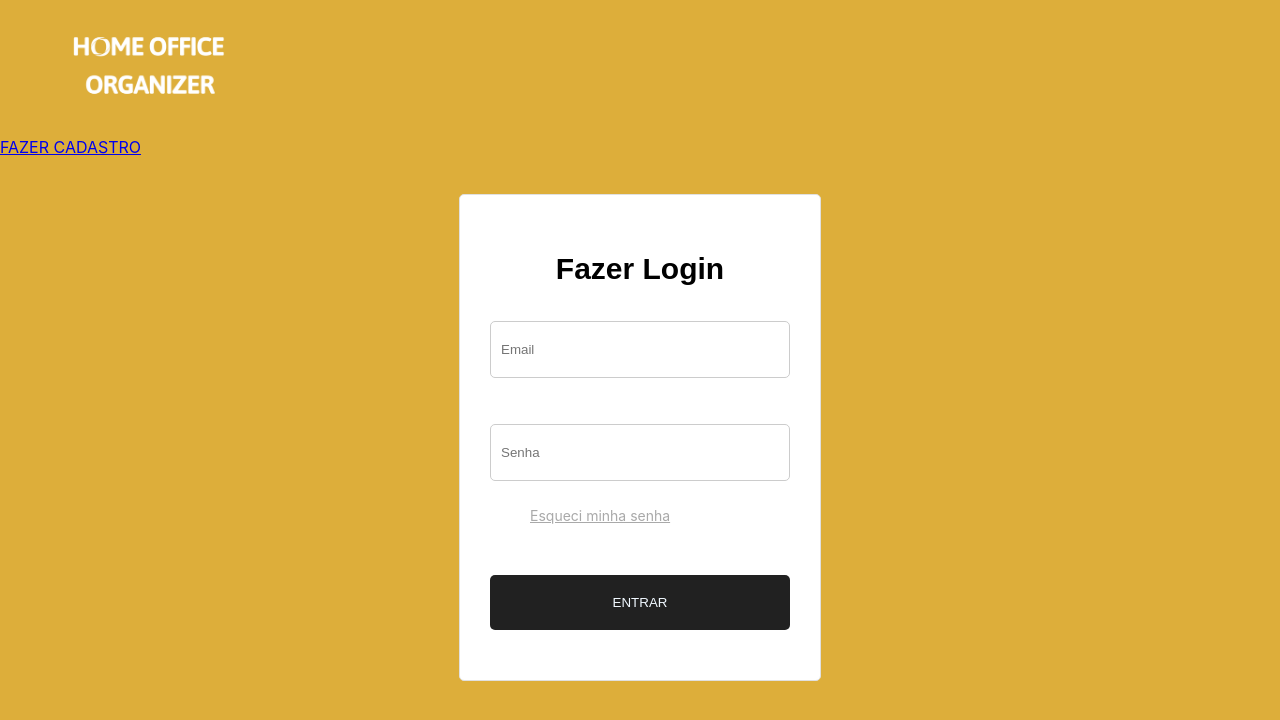
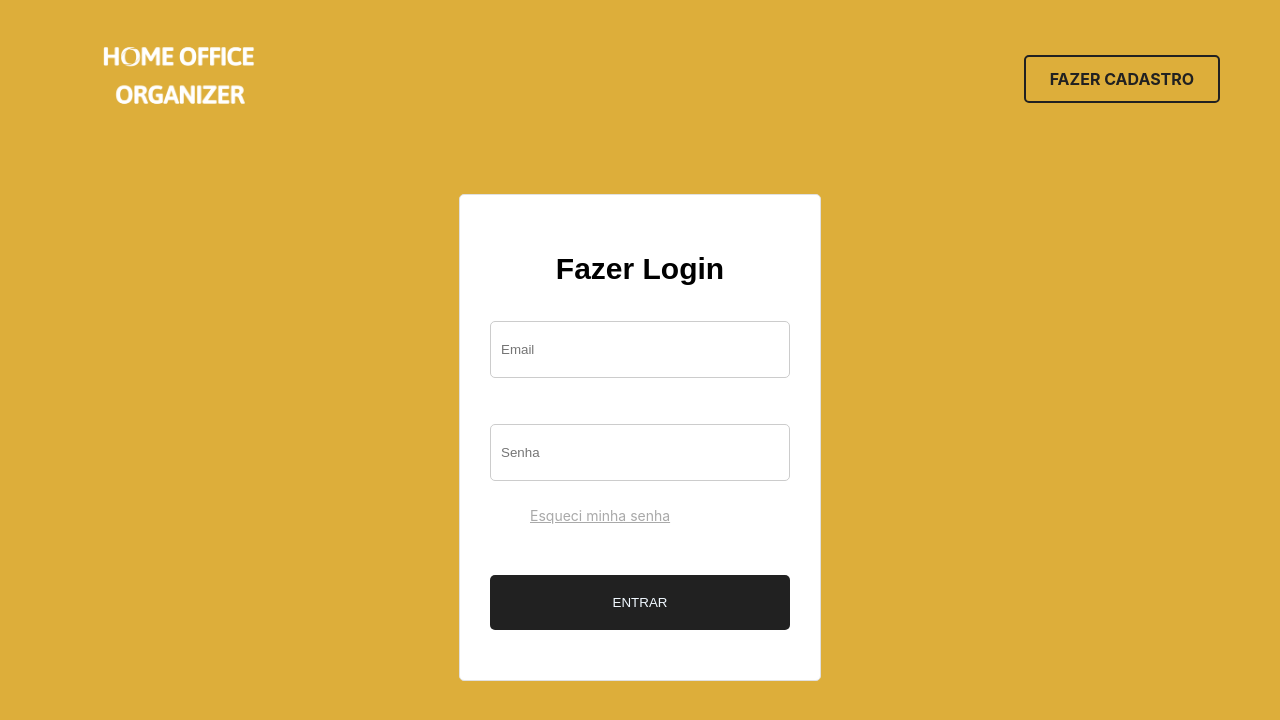
Before and after one commit to ICEI-PUC-Minas-PMV-ADS/pmv-ads-2024-1-e5-proj-homeoffice-organizer-t6, a React (Create React App) app in the folder codigo-fonte/frontend/: page / in a window 1280 px wide. Shown: the top 720 px of the page. Built offline with nearby package versions, Linux system fonts and the light colour scheme.

Commit message:
refatoração do projeto

```diff
--- a/codigo-fonte/frontend/src/Calendar/Calendar.js
+++ b/codigo-fonte/frontend/src/Calendar/Calendar.js
@@ -130,8 +130,9 @@ const MyCalendar = () => {
     };
 
     return (
+        <div>
+            <Navbar />
             <div className="calendar">
-            <Navbar />
                 <div className="toolbar-container">
                     <div className="toolbar">
                         <div className="left-buttons">
@@ -217,6 +218,7 @@ const MyCalendar = () => {
                 )}
                 {showModal && modalType === 'event' && <EventModal closeModal={closeModal} onSave={handleSaveEvent} />}
             </div>
+        </div>
     );
 };
 
--- a/codigo-fonte/frontend/src/NavBar/NavBar.css
+++ b/codigo-fonte/frontend/src/NavBar/NavBar.css
@@ -1,6 +1,4 @@
 .navbar {
-  position: fixed;
-  width: 100%;
   background-color: #DDAE3A;
   color: #fff;
   display: flex;
@@ -25,7 +23,7 @@
   margin-right: 50px;
 }
 
-.navbar-right button {
+.nav-btn {
   padding: 12px 24px;
   background-color: #DDAE3A;
   color: #212121;
@@ -33,9 +31,10 @@
   border-radius: 5px;
   cursor: pointer;
   transition: background-color 0.3s ease;
+  text-decoration: none;
   font-weight: bold;
 }
 
-.navbar-right button:hover {
+.nav-btn:hover {
   background-color: #C49C0A;
 }
--- a/codigo-fonte/frontend/src/NavBar/NavBar.js
+++ b/codigo-fonte/frontend/src/NavBar/NavBar.js
@@ -1,5 +1,5 @@
 import React from 'react';
-import { Link } from 'react-router-dom';
+import './NavBar.css'
 import logoImg from './img/HomeOrganizerLogo.png';
 
 function Navbar({ isLoginPage }) {
@@ -10,13 +10,9 @@ function Navbar({ isLoginPage }) {
       </div>
       <div className="navbar-right">
         {isLoginPage ? (
-          <Link to="/cadastro">
-            <a className="btncadastro">FAZER CADASTRO</a>
-          </Link>
+            <a href="/Cadastro" className="nav-btn">FAZER CADASTRO</a>
         ) : (
-          <Link to="/login">
-            <a className="btncadastro">FAZER LOGIN</a>
-          </Link>
+            <a href="/Login" className="nav-btn">FAZER LOGIN</a>
         )}
       </div>
     </nav>
```
Lines whose indentation alone changed are shown as unchanged.
